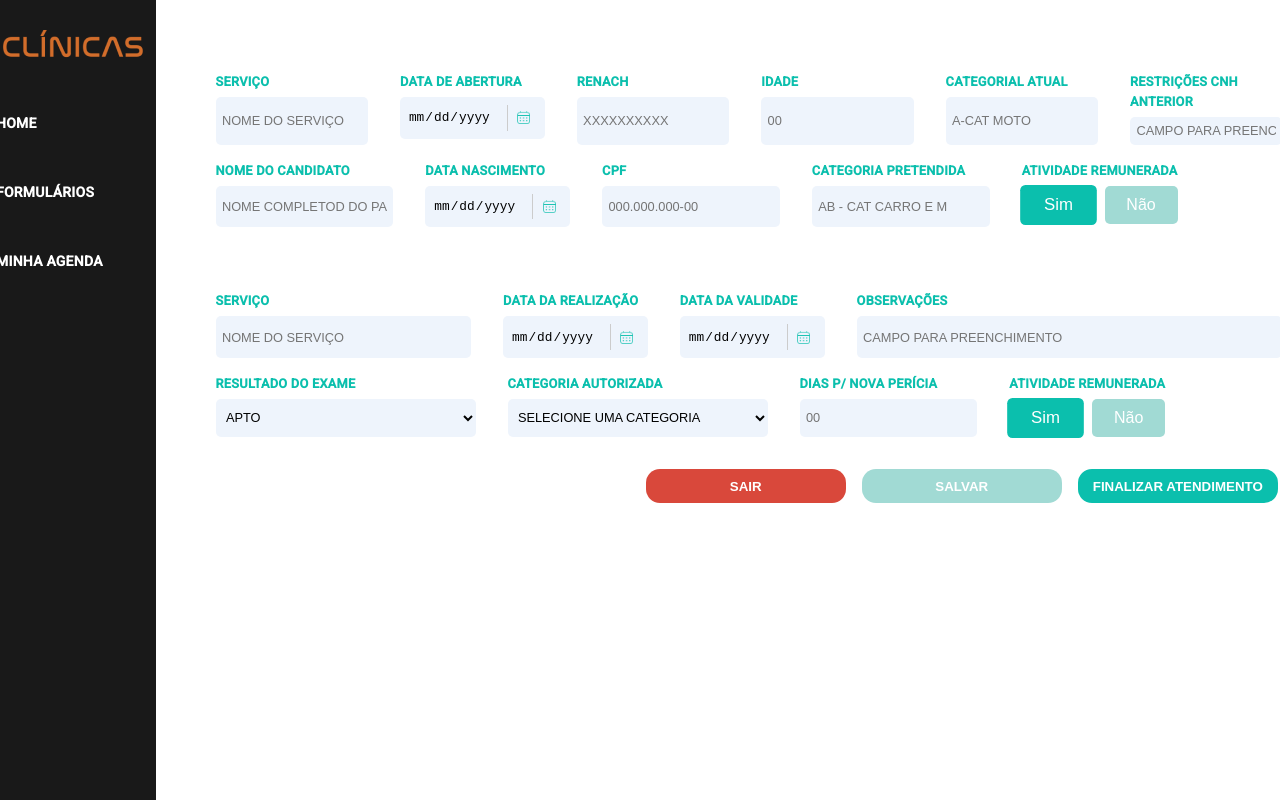
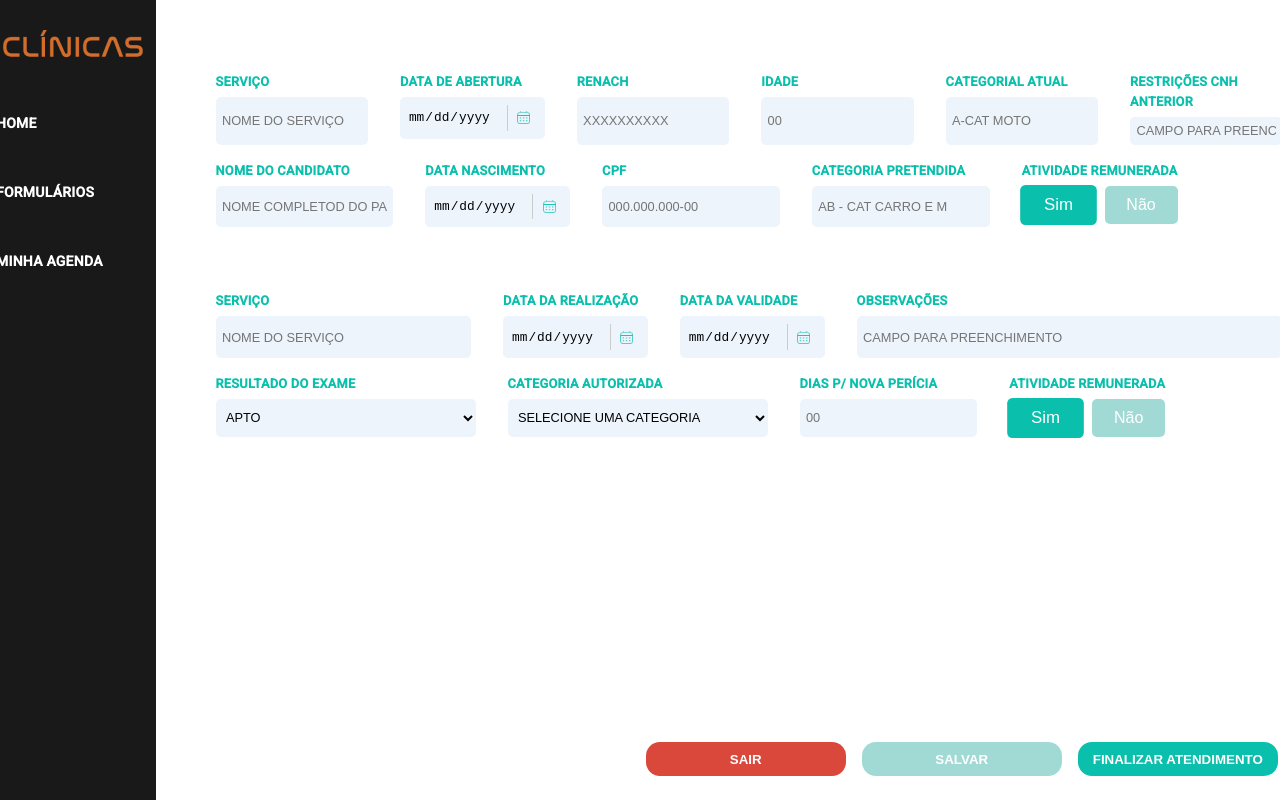
Before and after one commit to GabrielCorreia19/R-clinicas, an Angular app: page /agenda in a window 1280 px wide. Shown: the top 800 px of the page. Built offline with nearby package versions, Linux system fonts and the light colour scheme.

Commit message:
fix: ajustando margin-top footer agenda-page

```diff
--- a/src/app/components/agenda/agenda.component.css
+++ b/src/app/components/agenda/agenda.component.css
@@ -151,11 +151,11 @@ select {
 .footer {
     display: flex;
     flex-direction: row;
+    justify-content: flex-end;
     width: 100%;
-    justify-content: flex-end;
     column-gap: 1rem;
-    margin-top: 2rem;
-    padding-bottom: 20px;
+    margin-top: auto;
+    padding-bottom: 2%;
 
     button {
         border: none;
```
